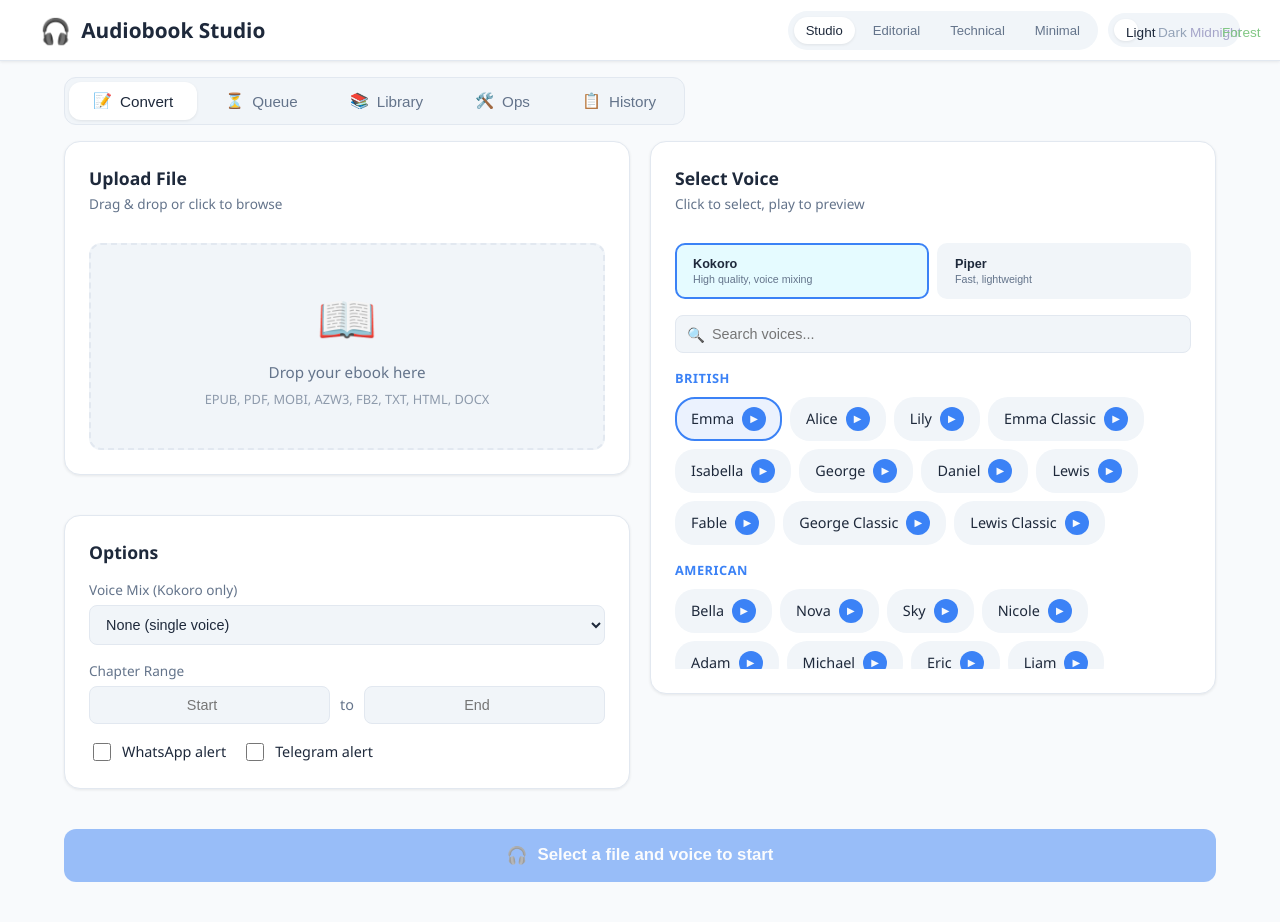
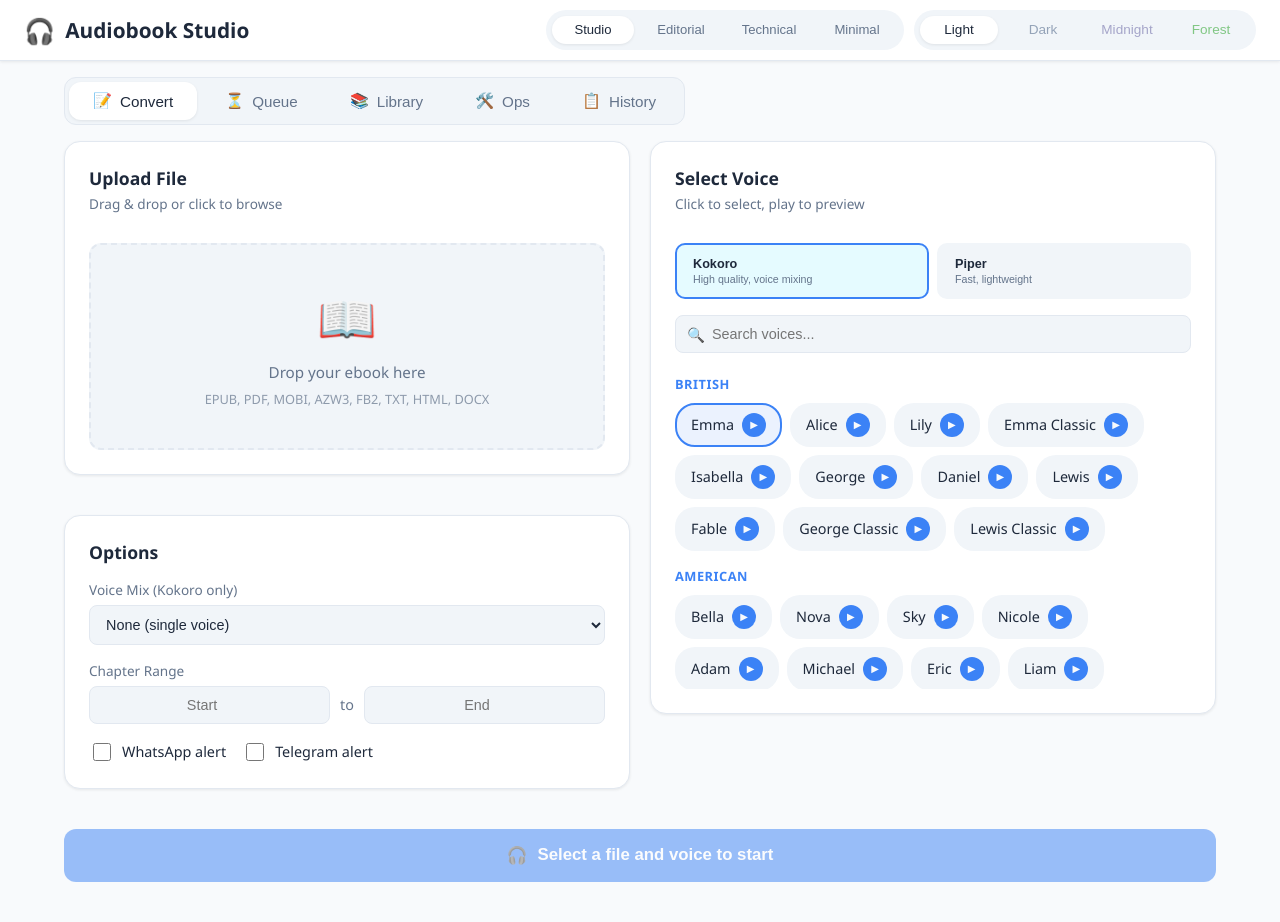
Before and after one commit to davedavedavenm/epub-to-audiobook, a Flask app: page / in a window 1280 px wide. Run offline with Flask 3, Linux system fonts and the light colour scheme; data that the repository does not hold is empty; parts of the project's set-up code (start-up, migrations or seed data) failed here and were passed over.

Commit message:
fix(ui): resolve header control overlap and voice pill clipping

```diff
--- a/webapp/templates/index.html
+++ b/webapp/templates/index.html
@@ -96,12 +96,14 @@
         }
 
         .header-content {
-            max-width: 1200px;
+            max-width: 1400px;
             margin: 0 auto;
             display: flex;
             justify-content: space-between;
             align-items: center;
-            height: 60px;
+            min-height: 60px;
+            padding: 10px 0;
+            gap: 12px;
         }
 
         .logo {
@@ -117,28 +119,15 @@
             font-size: 1.2em;
         }
 
-        .theme-selector {
-            display: flex;
+        .theme-toggle {
+            display: grid;
+            grid-template-columns: repeat(4, minmax(78px, auto));
+            align-items: center;
             gap: 6px;
-            align-items: center;
-        }
-
-        .theme-btn {
-            width: 22px;
-            height: 22px;
-            border-radius: 50%;
-            border: 2px solid transparent;
-            cursor: pointer;
-            transition: transform 0.2s ease, border-color 0.2s ease;
-        }
-
-        .theme-toggle {
-            display: flex;
-            align-items: center;
-            gap: 8px;
             background: var(--bg-element);
             padding: 6px;
             border-radius: 20px;
+            max-width: 100%;
         }
 
         .theme-btn {
@@ -150,6 +139,10 @@
             background: transparent;
             color: var(--text-secondary);
             transition: all 0.2s ease;
+            white-space: nowrap;
+            line-height: 1.2;
+            flex: 0 0 auto;
+            text-align: center;
         }
 
         .theme-btn:hover {
@@ -163,18 +156,25 @@
         }
 
         .top-controls {
-            display: flex;
+            display: grid;
+            grid-template-columns: auto auto;
             gap: 10px;
             align-items: center;
+            justify-content: flex-end;
+            margin-left: auto;
+            flex: 1 1 680px;
+            min-width: 0;
         }
 
         .design-toggle {
-            display: flex;
+            display: grid;
+            grid-template-columns: repeat(4, minmax(82px, auto));
             align-items: center;
             gap: 6px;
             background: var(--bg-element);
             padding: 6px;
             border-radius: 20px;
+            max-width: 100%;
         }
 
         .design-btn {
@@ -186,6 +186,10 @@
             background: transparent;
             color: var(--text-secondary);
             transition: all 0.2s ease;
+            white-space: nowrap;
+            line-height: 1.2;
+            flex: 0 0 auto;
+            text-align: center;
         }
 
         .design-btn:hover {
@@ -196,6 +200,18 @@
             background: var(--bg-card);
             color: var(--text-primary);
             box-shadow: var(--shadow);
+        }
+
+        @media (max-width: 1100px) {
+            .header-content {
+                align-items: flex-start;
+            }
+
+            .top-controls {
+                width: 100%;
+                grid-template-columns: auto auto;
+                justify-content: flex-start;
+            }
         }
 
         /* ============ Navigation Tabs ============ */
@@ -620,6 +636,7 @@
             align-items: center;
             gap: 8px;
             padding: 8px 14px;
+            min-height: 38px;
             background: var(--bg-element);
             border: 2px solid transparent;
             border-radius: 20px;
@@ -644,6 +661,7 @@
             font-weight: 500;
             font-size: 0.9em;
             color: var(--text-primary);
+            line-height: 1.2;
         }
 
         .voice-pill-meta {
@@ -678,8 +696,11 @@
         }
 
         .engine-voices {
-            max-height: 300px;
+            max-height: 320px;
             overflow-y: auto;
+            overflow-x: hidden;
+            padding-top: 6px;
+            scroll-padding-top: 8px;
             padding-right: 8px;
         }
 
@@ -1247,14 +1268,19 @@
             .header-content {
                 flex-wrap: wrap;
                 height: auto;
-                padding: 12px 0;
                 gap: 12px;
             }
 
             .top-controls {
                 width: 100%;
-                flex-direction: column;
-                align-items: flex-end;
+                grid-template-columns: 1fr;
+                align-items: stretch;
+            }
+
+            .design-toggle,
+            .theme-toggle {
+                width: 100%;
+                grid-template-columns: repeat(2, minmax(100px, 1fr));
             }
 
             .tabs-container {
```
